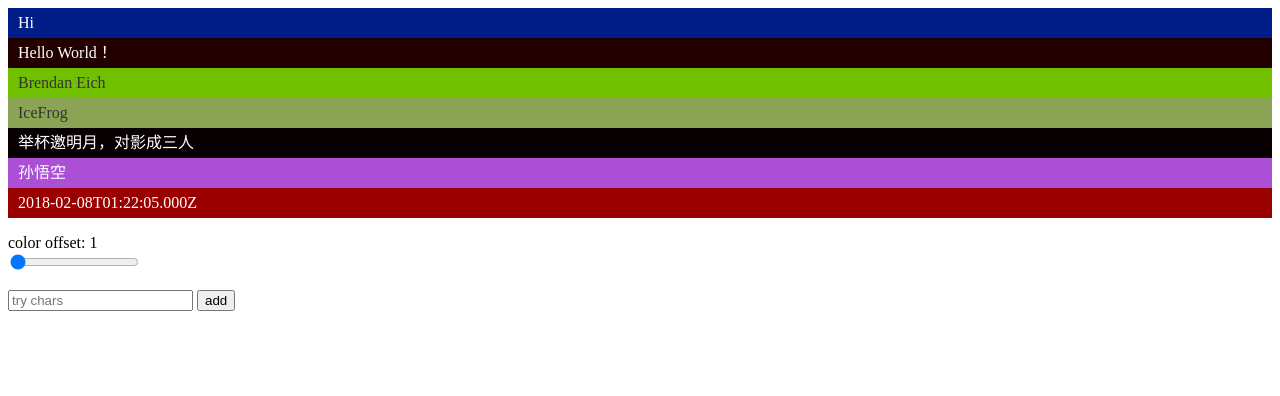
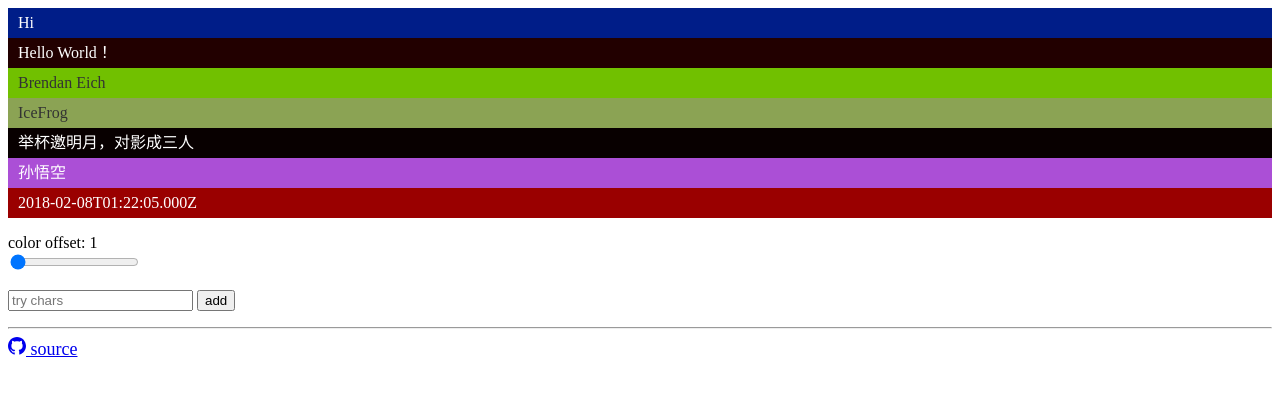
Before and after one commit to UncleBill/color-by-chars, a website: page index.html in a window 1280 px wide. Drawn offline with nearby package versions, Linux system fonts and the light colour scheme.

Commit message:
add source link

```diff
--- a/index.html
+++ b/index.html
@@ -15,6 +15,10 @@
         list-style-type: none;
         margin: 0;
         transition: all 0.2s ease;
+      }
+      .source-link {
+        font-size: 18px;
+        line-height: 25px;
       }
     </style>
   </head>
@@ -35,7 +39,14 @@
         <input type="submit" value='add'>
       </p>
     </form>
-    <a class="code" href="https://github.com/unclebill/color-by-chars"></a>
+    <hr>
+    <a class="source-link" href="https://github.com/unclebill/color-by-chars">
+      <!-- https://github.com/danklammer/bytesize-icons -->
+      <svg class="i-github" viewBox="0 0 64 64" width="18" height="18">
+        <path stroke-width="0" fill="currentColor" d="M32 0 C14 0 0 14 0 32 0 53 19 62 22 62 24 62 24 61 24 60 L24 55 C17 57 14 53 13 50 13 50 13 49 11 47 10 46 6 44 10 44 13 44 15 48 15 48 18 52 22 51 24 50 24 48 26 46 26 46 18 45 12 42 12 31 12 27 13 24 15 22 15 22 13 18 15 13 15 13 20 13 24 17 27 15 37 15 40 17 44 13 49 13 49 13 51 20 49 22 49 22 51 24 52 27 52 31 52 42 45 45 38 46 39 47 40 49 40 52 L40 60 C40 61 40 62 42 62 45 62 64 53 64 32 64 14 50 0 32 0 Z"></path>
+      </svg>
+      source
+    </a>
     <script src="https://cdn.jsdelivr.net/npm/vue@2.5.13/dist/vue.js"></script>
     <script src='color-by-chars.js'></script>
     <script type="text/javascript">
```
